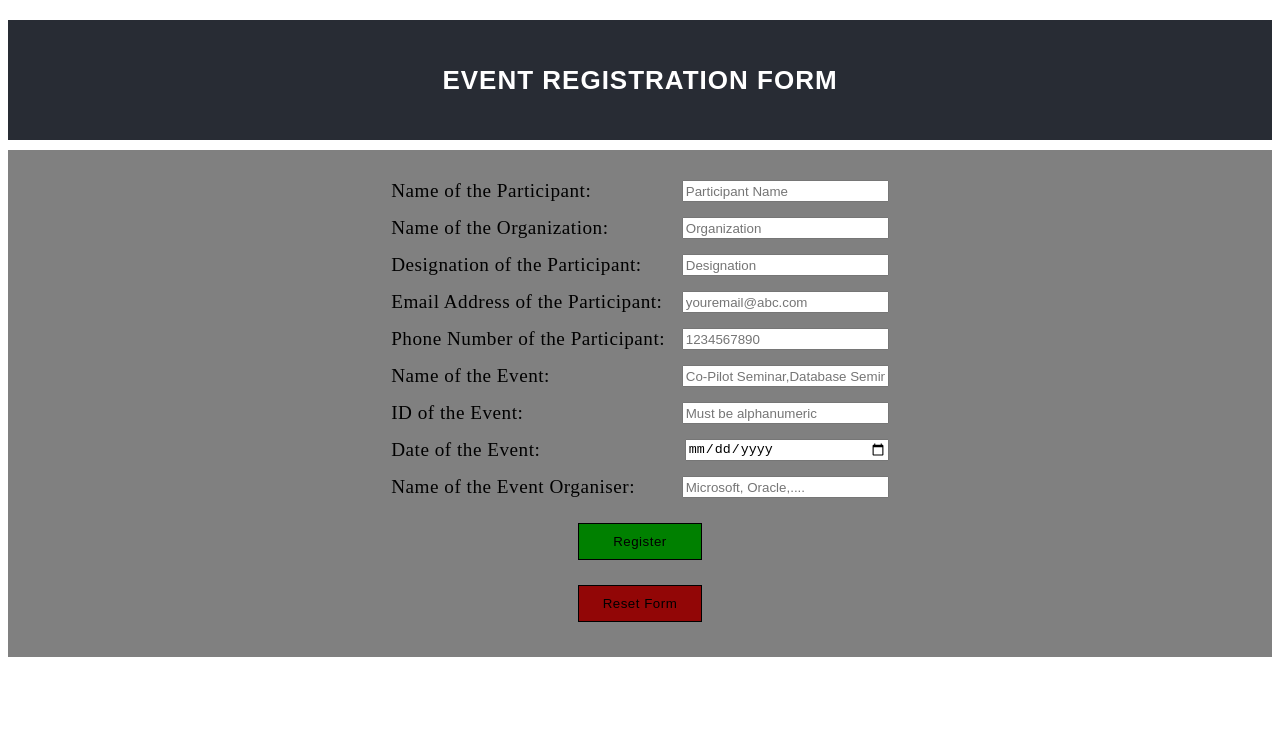
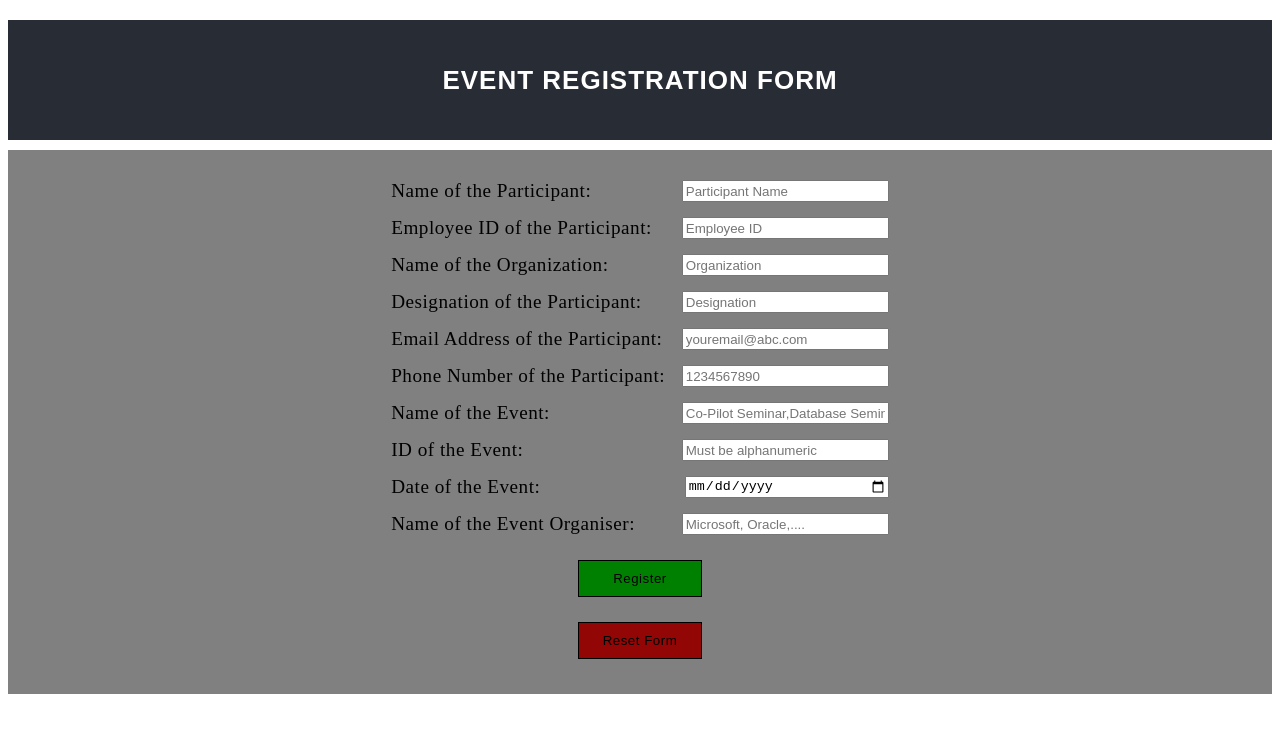
Before and after one commit to mrudularavishankar-sangamone/EventRegistrationForm, a React (Create React App) app in the folder eventregistrationform-app/: page / in a window 1280 px wide. Shown: the top 732 px of the page. Built offline with nearby package versions, Linux system fonts and the light colour scheme.

Commit message:
Adding employeeid for more clarity

```diff
--- a/eventregistrationform-app/src/pages/registrationPage.jsx
+++ b/eventregistrationform-app/src/pages/registrationPage.jsx
@@ -11,6 +11,7 @@ export default function RegistrationPage() {
 
   const [formData, setformData] = useState({
     participantName: '',
+    empID: '',
     orgName: '',
     designation: '',
     emailID: '',
@@ -52,6 +53,10 @@ export default function RegistrationPage() {
           <input type = 'text' id = 'participantName'  placeholder = 'Participant Name' onChange = {handleChange} required/>
         </label>
 
+        <label> Employee ID of the Participant:
+          <input type = 'text' id = 'empID' placeholder = 'Employee ID' onChange = {handleChange} required/>
+        </label>
+
         <label> Name of the Organization:
           <input type = 'text' id = 'orgName' placeholder = 'Organization' onChange = {handleChange}  required/>
         </label>
```
